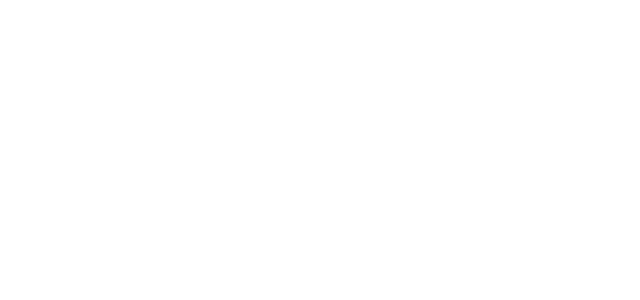
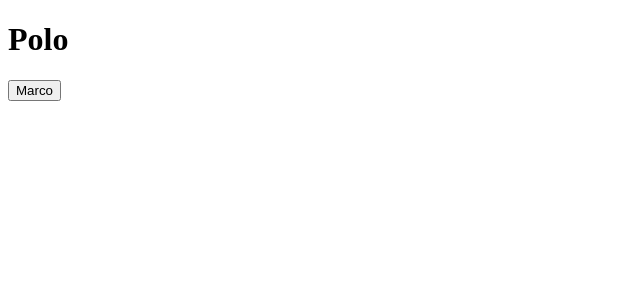
Before and after one commit to RushikeshMore11/Marco-Polo---React-State-Events-Handling-Form-Submission---Post-Class---k4cqoru5dde4, a React app: page / in a window 1280 px wide. Shown: the top 300 px of the page, without its empty margins (0-640 px from the left). Built offline with nearby package versions, Linux system fonts and the light colour scheme.

Commit message:
Marco Polo added

```diff
--- a/src/components/App.js
+++ b/src/components/App.js
@@ -1,10 +1,19 @@
-import React from 'react'
+import React, { useState } from 'react'
 import '../styles/App.css';
 const App = () => {
+  const [alter,setAlter] = useState(false);
+
+  const handleClick = () =>{
+    if(alter == false)
+    setAlter(true);
+    else
+    setAlter(false);
+  }
 
   return (
     <div id="main">
-
+      <h1 id="marco-polo">{alter?"Marco":"Polo"}</h1>
+      <button id="marco-polo-toggler" onClick={handleClick}>{alter?"Polo":"Marco"}</button>
     </div>
   )
 }
```
Also changed, not shown: 1 other file (tests, documents, lock files or other folders).
